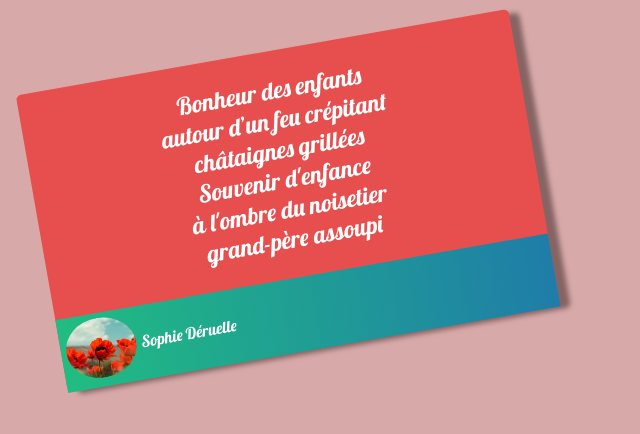
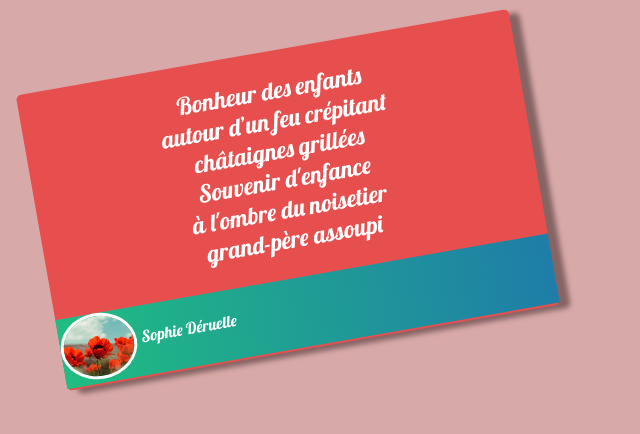
Before and after one commit to Sofie2ruelle/exocarte, a plain HTML site: page exocarte/index.html in a window 1280 px wide. Shown: the whole page, without its empty margins (0-640 px from the left). Drawn offline with Linux system fonts and the light colour scheme.

Commit message:
c'est fini

```diff
--- a/exocarte/style.css
+++ b/exocarte/style.css
@@ -35,12 +35,12 @@ body{
 #bandeau {
     display: flex;
     justify-content: start;
-    padding: 5px;
     background: linear-gradient(90deg,rgb(32, 189, 129), rgb(31, 125, 168))
 }
 
 img {
 border-radius: 50%;
+border: solid 3px white;
 }
 
 .texte {
```
Also changed, not shown: exocarte/index.html (+1 -2 lines).
